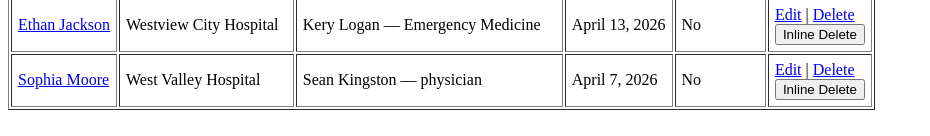
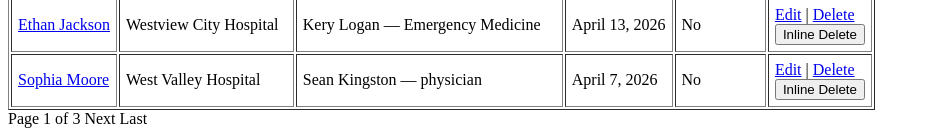
Before and after one commit to yankapalain-bot/Django_learning_path, a Django app: page /patients/ in a window 1280 px wide. Shown: the part 700-836 px from the top of the page, without its empty margins (0-930 px from the left). Before the commit the page ends 810 px from the top, so only its background shows below. Run offline with Django 5.2, Linux system fonts and the light colour scheme; a user stored in the database is signed in; data comes from the database, SQL or seed files in the repository; some libraries are stand-ins or nearby versions.

Commit message:
Modify template for pagination

```diff
--- a/Health_district_project/district/templates/district/patient_list.html
+++ b/Health_district_project/district/templates/district/patient_list.html
@@ -43,4 +43,40 @@
 <div id="patient-results">
     {% include 'district/partials/patient_table.html' %}
 </div>
+<div class="pagination">
+
+    {% if page_obj.has_previous %}
+        <a
+            hx-get="?page=1"
+            hx-target="#patient-results"
+            hx-swap="innerHTML"
+        >First</a>
+
+        <a
+            hx-get="?page={{ page_obj.previous_page_number }}"
+            hx-target="#patient-results"
+            hx-swap="innerHTML"
+        >Previous</a>
+    {% endif %}
+
+    <span>
+        Page {{ page_obj.number }} of {{ page_obj.paginator.num_pages }}
+    </span>
+
+    {% if page_obj.has_next %}
+        <a
+            hx-get="?page={{ page_obj.next_page_number }}"
+            hx-target="#patient-results"
+            hx-swap="innerHTML"
+        >Next</a>
+
+        <a
+            hx-get="?page={{ page_obj.paginator.num_pages }}"
+            hx-target="#patient-results"
+            hx-swap="innerHTML"
+        >Last</a>
+    {% endif %}
+
+</div>
+
 {% endblock %}
```
